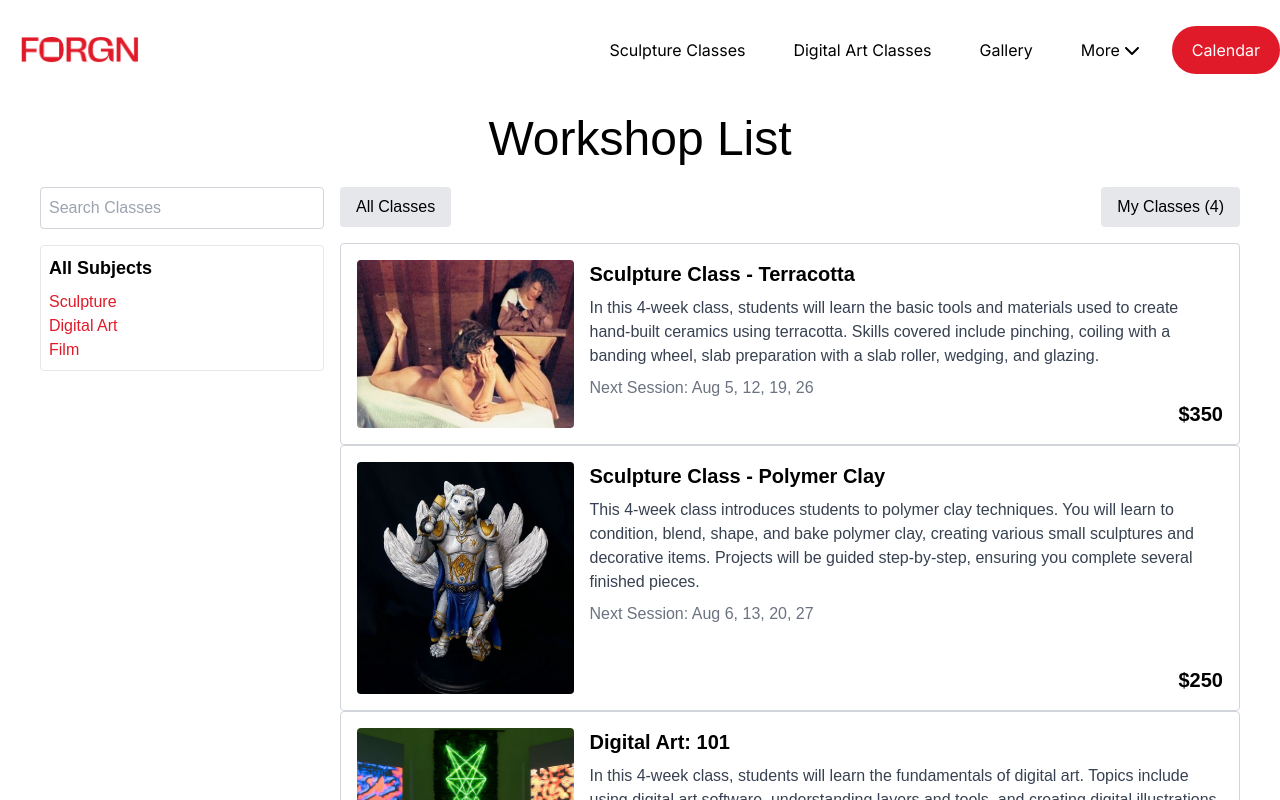
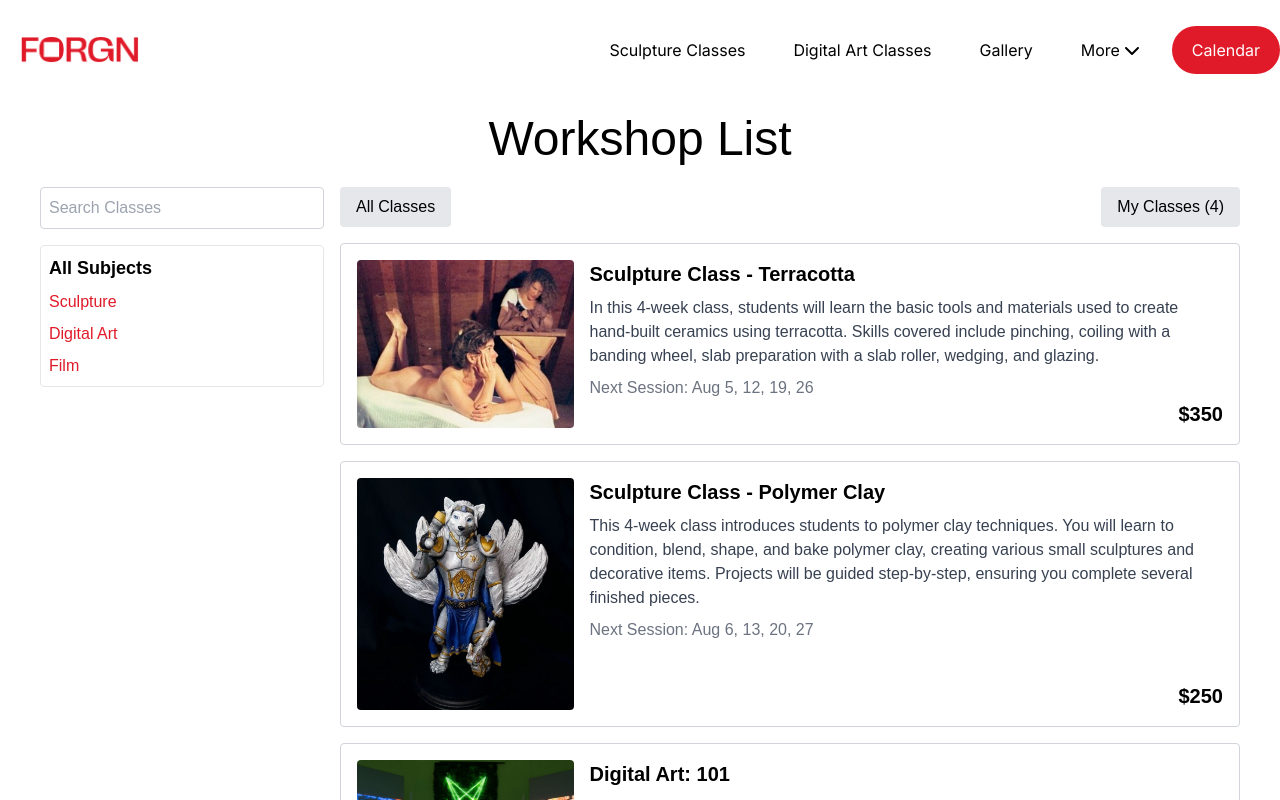
Before and after one commit to giorgio-villani/forgn, a Next.js app: page /workshops in a window 1280 px wide. Shown: the top 800 px of the page. Built offline with nearby package versions, Linux system fonts and the light colour scheme.

Commit message:
updated issue with keys on map for workshop list

```diff
--- a/src/app/workshops/[workshopId]/page.tsx
+++ b/src/app/workshops/[workshopId]/page.tsx
@@ -1,7 +1,15 @@
-export default function ClassDetails({ params }: { classId: string }) {
+import { useRouter } from 'next/router'
+
+interface ClassDetailsProps {
+  params: {
+    workshopId: string
+  }
+}
+
+export default function ClassDetails({ params }: ClassDetailsProps) {
   return (
     <h1 className="flex justify-center">
-      Details About Class {params.classId}
+      Details About Class {params.workshopId}
     </h1>
   )
 }
--- a/src/app/workshops/page.tsx
+++ b/src/app/workshops/page.tsx
@@ -39,7 +39,7 @@ export default function WorkshopList() {
   return (
     <div className="flex justify-center p-4 font-poppins">
       <div className="w-full max-w-[1200px]">
-        <h1 className="text-5xl  mb-6 text-center">Workshop List</h1>
+        <h1 className="text-5xl mb-6 text-center">Workshop List</h1>
         <div className="flex">
           <aside className="w-1/4 pr-4">
             <input
@@ -50,15 +50,15 @@ export default function WorkshopList() {
             <div className="mb-4 border rounded p-2">
               <h2 className="font-bold text-lg mb-2">All Subjects</h2>
               <ul className="space-y-2 text-customButton">
-                <a href="">
-                  <li>Sculpture</li>
-                </a>
-                <a href="">
-                  <li>Digital Art</li>
-                </a>
-                <a href="">
-                  <li>Film</li>
-                </a>
+                <li>
+                  <a href="#">Sculpture</a>
+                </li>
+                <li>
+                  <a href="#">Digital Art</a>
+                </li>
+                <li>
+                  <a href="#">Film</a>
+                </li>
               </ul>
             </div>
           </aside>
@@ -73,11 +73,11 @@ export default function WorkshopList() {
             </div>
             <div className="space-y-4">
               {classes.map((cls, index) => (
-                <a href={`/classes/${index}`}>
-                  <div
-                    key={index}
-                    className="flex border border-gray-300 rounded p-4 hover:bg-gray-200"
-                  >
+                <div
+                  key={index}
+                  className="border border-gray-300 rounded p-4 hover:bg-gray-200"
+                >
+                  <a href={`/workshops/${index}`} className="flex">
                     <img
                       src={cls.image}
                       alt={cls.title}
@@ -93,8 +93,8 @@ export default function WorkshopList() {
                         <span className="text-xl font-bold">{cls.price}</span>
                       </div>
                     </div>
-                  </div>
-                </a>
+                  </a>
+                </div>
               ))}
             </div>
           </main>
```
